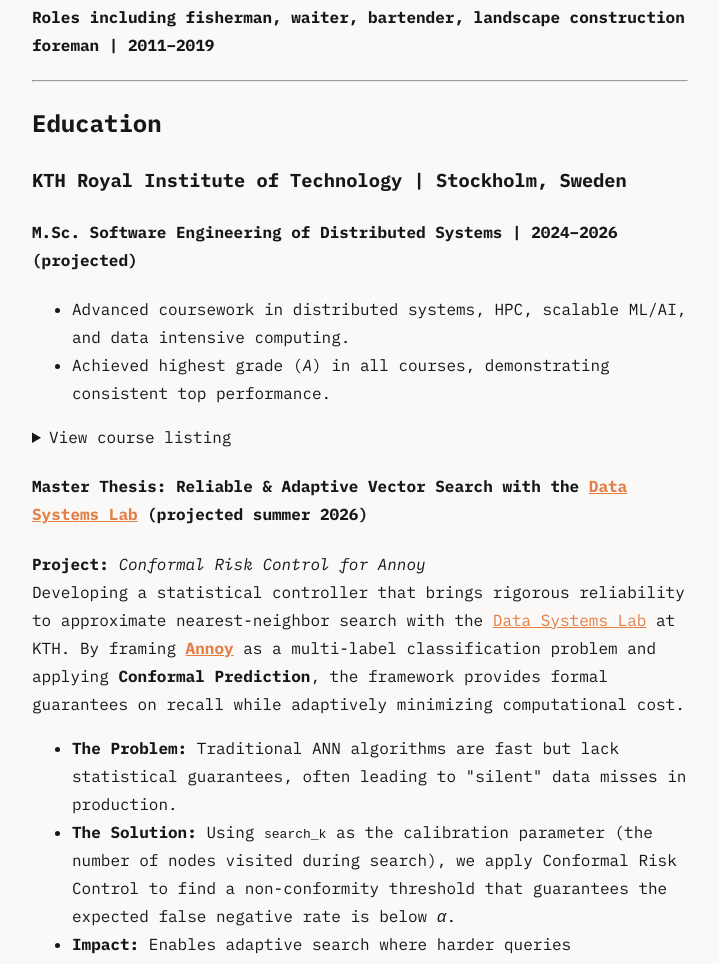
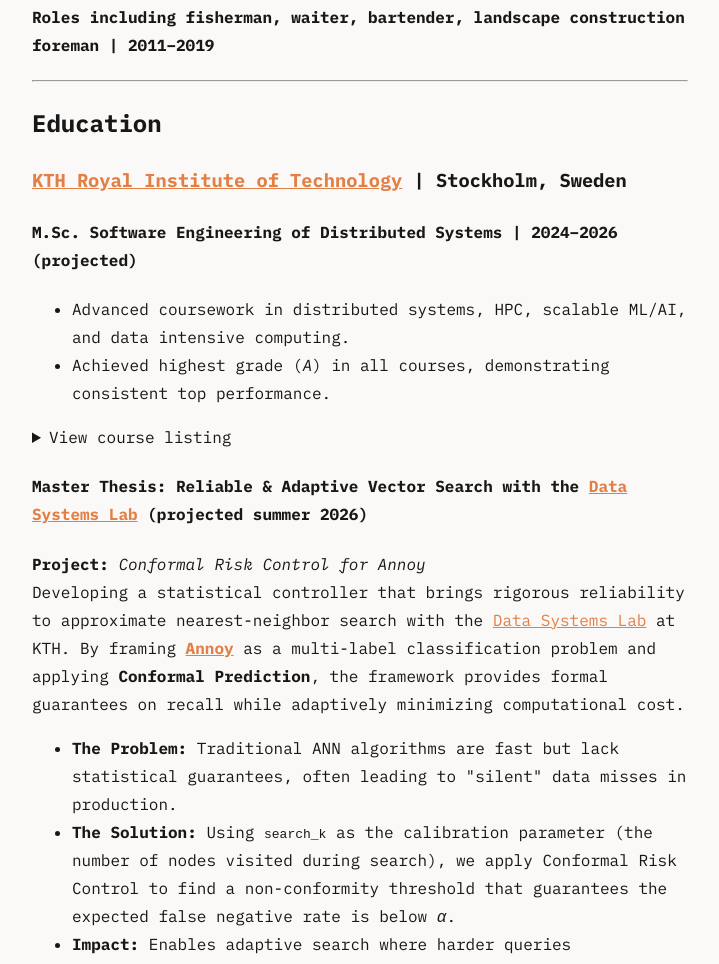
Before and after one commit to numisteinn/numisteinn.github.io, a plain HTML site: page cv.html in a window 1280 px wide. Shown: the part 2071-3035 px from the top of the page, without its empty margins (280-999 px from the left). Drawn offline with Linux system fonts and the light colour scheme.

Commit message:
link to kth

```diff
--- a/cv.html
+++ b/cv.html
@@ -172,7 +172,7 @@
       <section id="education">
         <h2>Education</h2>
 
-        <h3>KTH Royal Institute of Technology | Stockholm, Sweden</h3>
+        <h3><a href="https://www.kth.se/en">KTH Royal Institute of Technology</a> | Stockholm, Sweden</h3>
         <h4>
           M.Sc. Software Engineering of Distributed Systems | 2024–2026
           (projected)
```
